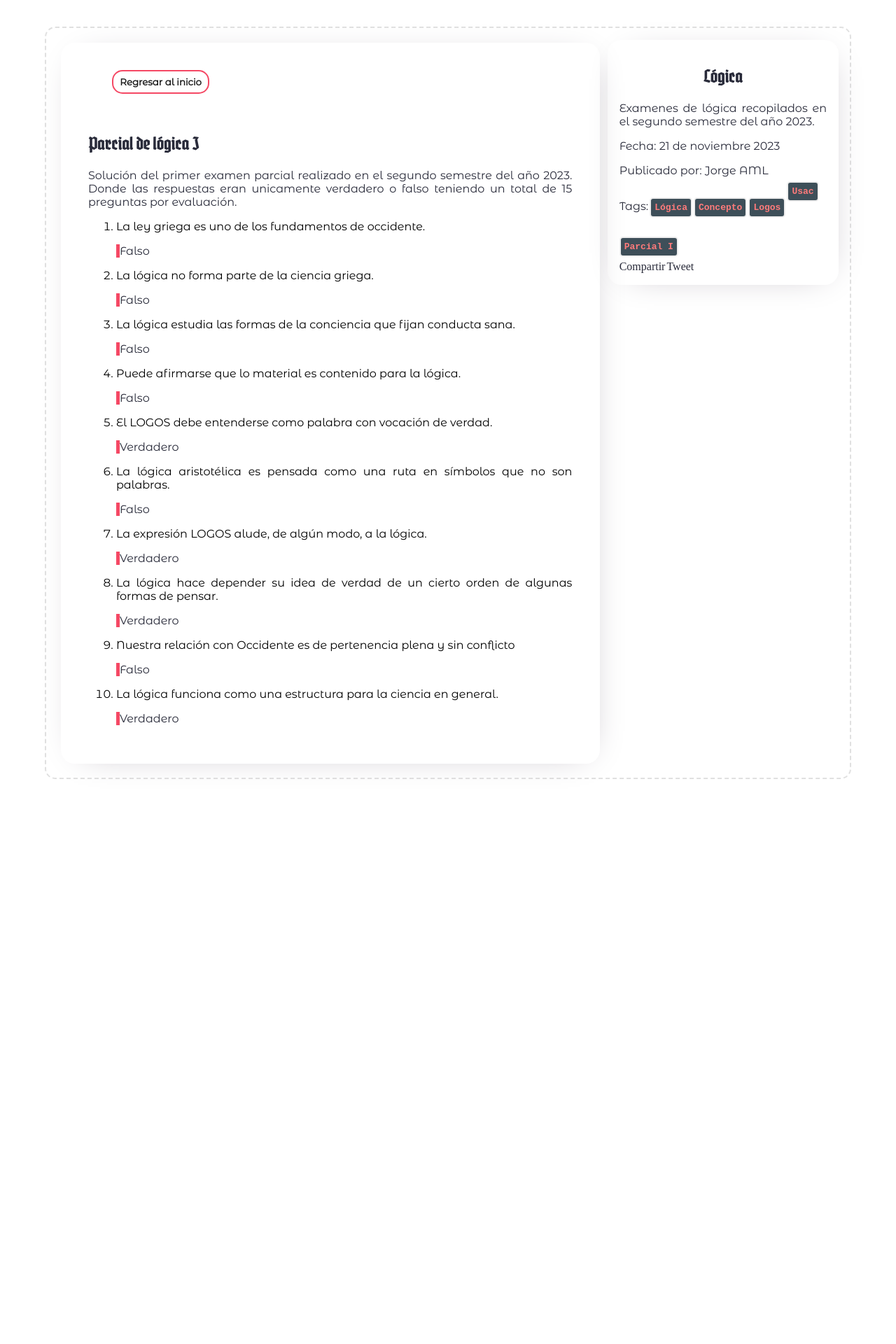
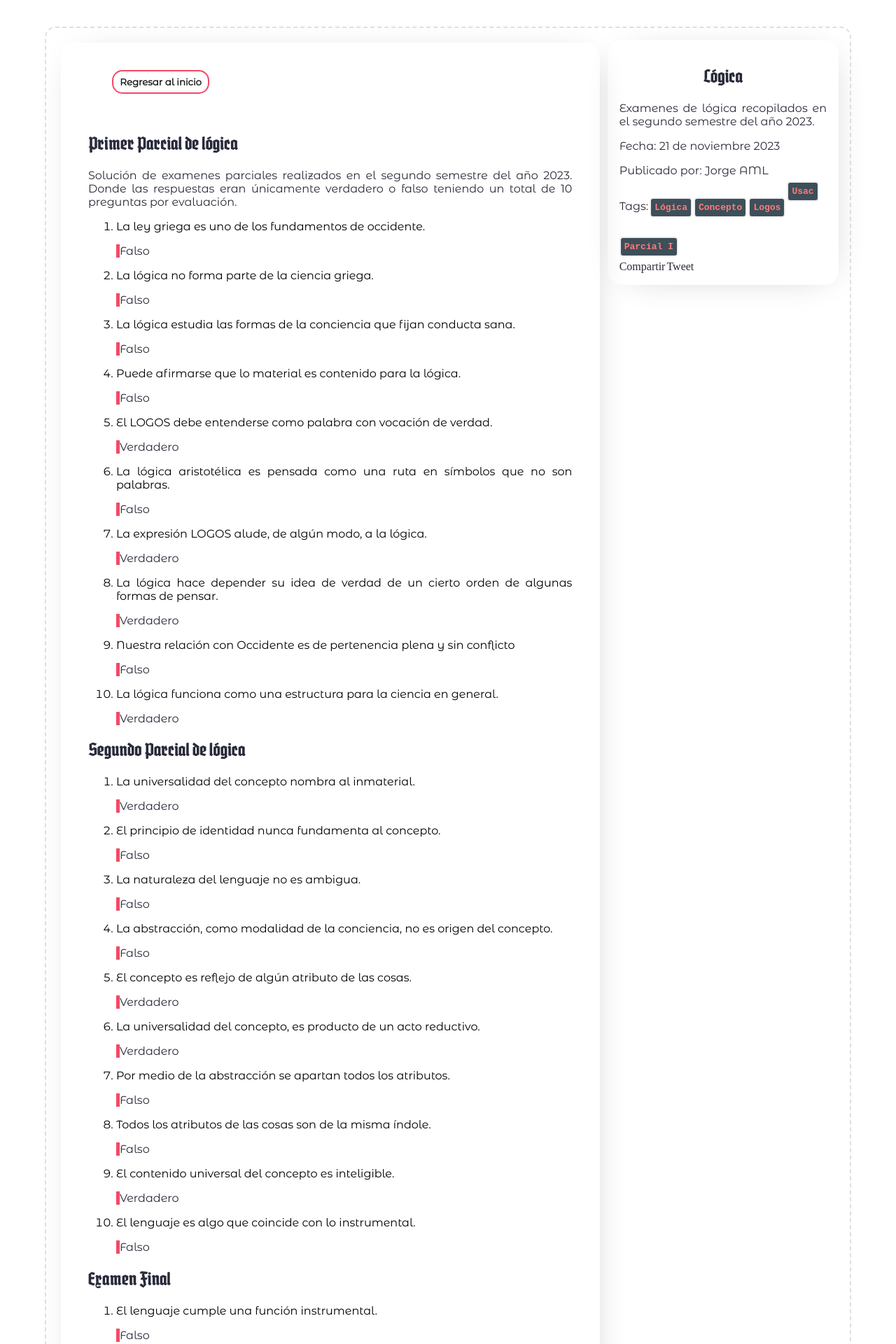
Before and after one commit to jorgeAML/creativeaml, a Jekyll site: the page built from blog_posts/21-11-2023.md, in a window 1280 px wide. Shown: the top 1920 px of the page at 70% size. Built offline with Jekyll 4.4.1, drawn with Linux system fonts in a browser that asks for light colours; some web fonts are replaced; a script that is not in the unit is left out; comment, search, counter and statistics services are not loaded; before the commit the page ends 1152 px from its top, so only the background shows below that; some of the changed text lies outside the part shown.

Commit message:
segundo y examen final

```diff
--- a/assets/css/blogPost/phones.css
+++ b/assets/css/blogPost/phones.css
@@ -10,11 +10,9 @@
     }
     .container-two-post {
         display: flexbox;
-
     }
     .latex > p {
         text-align: inherit;
-
     }
     /*Para los tags del blog*/
     #row-tags-post {
@@ -193,5 +191,7 @@
     a:active {
         color: var(--c-color-o);
     }
-
+    .respuestaA {
+        border-left: var(--borderLeft);
+    }
 }
--- a/blog_posts/21-11-2023.md
+++ b/blog_posts/21-11-2023.md
@@ -20,8 +20,8 @@ tag4: Usac
 tag5: Parcial I
 
 ---
-<h2>Parcial de lógica I</h2>
-<p>Solución del primer examen parcial realizado en el segundo semestre del año 2023. Donde las respuestas eran unicamente verdadero o falso teniendo un total de 15 preguntas por evaluación.</p>
+<h2>Primer Parcial de lógica</h2>
+<p>Solución de examenes parciales realizados en el segundo semestre del año 2023. Donde las respuestas eran únicamente verdadero o falso teniendo un total de 10 preguntas por evaluación.</p>
 <ol>
     <li>La ley griega es uno de los fundamentos de occidente.<p class="respuestaA">Falso</p></li>
     <li>La lógica no forma parte de la ciencia griega. <p class="respuestaA">Falso</p></li>
@@ -34,3 +34,31 @@ tag5: Parcial I
     <li>Nuestra relación con Occidente es de pertenencia plena y sin conflicto<p class="respuestaA">Falso</p></li>
     <li>La lógica funciona como una estructura para la ciencia en general.<p class="respuestaA">Verdadero</p></li>
 </ol>
+
+<h2>Segundo Parcial de lógica</h2>
+<ol>
+    <li>La universalidad del concepto nombra al inmaterial.<p class="respuestaA">Verdadero</p></li>
+    <li>El principio de identidad nunca fundamenta al concepto.<p class="respuestaA">Falso</p></li>
+    <li>La naturaleza del lenguaje no es ambigua.<p class="respuestaA">Falso</p></li>
+    <li>La abstracción, como modalidad de la conciencia, no es origen del concepto.<p class="respuestaA">Falso</p></li>
+    <li>El concepto es reflejo de algún atributo de las cosas.<p class="respuestaA">Verdadero</p></li>
+    <li>La universalidad del concepto, es producto de un acto reductivo. <p class="respuestaA">Verdadero</p></li>
+    <li>Por medio de la abstracción se apartan todos los atributos.<p class="respuestaA">Falso</p></li>
+    <li>Todos los atributos de las cosas son de la misma índole.<p class="respuestaA">Falso</p></li>
+    <li>El contenido universal del concepto es inteligible.<p class="respuestaA">Verdadero</p></li>
+    <li>El lenguaje es algo que coincide con lo instrumental.<p class="respuestaA">Falso</p></li>
+</ol>
+
+<h2>Examen Final</h2>
+<ol>
+    <li>El lenguaje cumple una función instrumental. <p class="respuestaA">Falso</p></li>
+    <li>El principio de identidad se relaciona con el silogismo.<p class="respuestaA">Falso</p></li>
+    <li>El principio de no-contradicción se relaciona con el juicio<p class="respuestaA">Falso</p></li>
+    <li>La abstracción obedece a un mecanismo reductivo<p class="respuestaA">Verdadero</p></li>
+    <li>La lógica del juicio al combinar conceptos permanece en el mundo abstracto<p class="respuestaA">Falso</p></li>
+    <li>Las palabras son al concepto lo que la predicación es al raciocinio.<p class="respuestaA">Falso</p></li>
+    <li>El camino lógico es secuencial.<p class="respuestaA">Verdadero</p></li>
+    <li>Los términos análogos guardan entre sí una relación de desproporción intolerable.<p class="respuestaA">Falso</p></li>
+    <li>La naturaleza del lenguaje es la exactitud. <p class="respuestaA">Falso</p></li>
+    <li>La sintaxis se relaciona con el significado de las palabras<p class="respuestaA">Falso</p></li>
+</ol>
```
